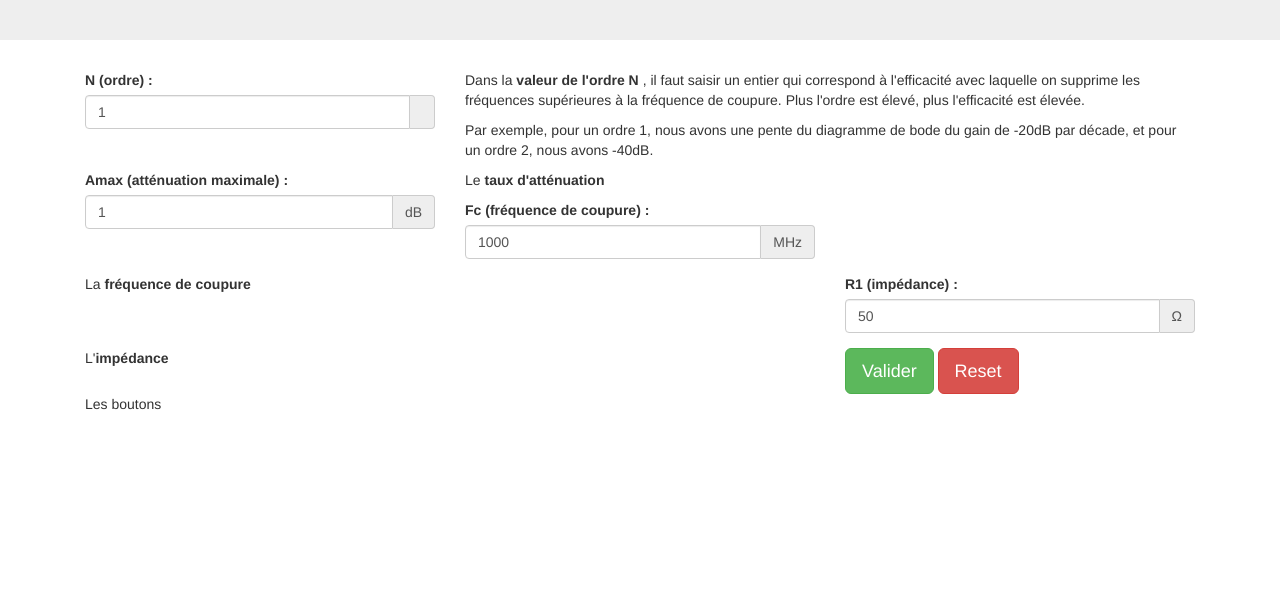
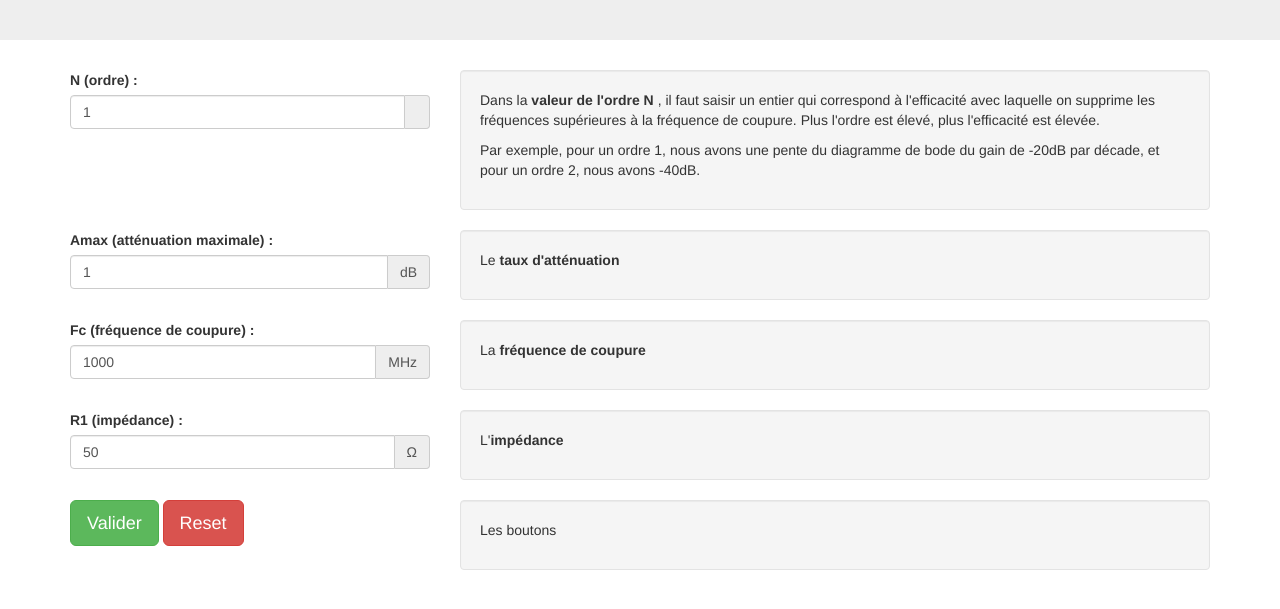
Before and after one commit to hahahafr/username.github.io, a plain HTML site: page Filtres/sources/aide.html in a window 1280 px wide. Shown: the part 205-814 px from the top of the page. Drawn offline with Linux system fonts and the light colour scheme.

Commit message:
modifié :         Filtres/sources/aide.html

```diff
--- a/Filtres/sources/aide.html
+++ b/Filtres/sources/aide.html
@@ -40,7 +40,7 @@
         <!-- contenu de la page -->
         <div class="container">
 
-            <div class="raw">
+            <div class="row">
                 <div class="col-lg-4">
                     <div class="form-group">
                         <label for="inputN"> N (ordre) : </label>
@@ -51,6 +51,7 @@
                     </div>
                 </div>
                 <div  class="col-lg-8">
+                    <div  class="well">
                         <p>
                             Dans la <strong> valeur de l'ordre N </strong>, il faut saisir un entier qui correspond
                             à l'efficacité avec laquelle on supprime les fréquences supérieures à la fréquence de coupure.
@@ -62,8 +63,9 @@
                         </p>
                     </div>
                 </div>
+            </div>
 
-            <div class="raw">
+            <div class="row">
                 <div class="col-lg-4">
                     <div class="form-group">
                         <label for="inputAmax"> Amax (atténuation maximale) : </label>
@@ -74,13 +76,15 @@
                     </div>
                 </div>
                 <div  class="col-lg-8">
+                    <div  class="well">
                         <p>
                             Le <strong>taux d'atténuation</strong>
                         </p>
                     </div>
                 </div>
+            </div>
 
-            <div class="raw">
+            <div class="row">
                 <div class="col-lg-4">
                     <div class="form-group">
                         <label for="inputFreqc"> Fc (fréquence de coupure) : </label>
@@ -91,13 +95,15 @@
                     </div>
                 </div>
                 <div  class="col-lg-8">
+                    <div  class="well">
                         <p>
                             La <strong>fréquence de coupure</strong>
                         </p>
                     </div>
                 </div>
+            </div>
 
-            <div class="raw">
+            <div class="row">
                 <div class="col-lg-4">
                     <div class="form-group">
                         <label for="inputRi"> R1 (impédance) : </label>
@@ -108,21 +114,25 @@
                     </div>
                 </div>
                 <div  class="col-lg-8">
+                    <div  class="well">
                         <p>
                             L'<strong>impédance</strong>
                         </p>
                     </div>
                 </div>
+            </div>
 
-            <div class="raw">
+            <div class="row">
                 <div class="col-lg-4">
                     <input type="button" onclick="main(general);" value="Valider" class="btn btn-lg btn-success">
                     <input type="button" onclick="location.reload();" value="Reset" class=" btn btn-lg btn-danger">
                 </div>
                 <div  class="col-lg-8">
+                    <div  class="well">
                         <p>
                             Les boutons
                         </p>
+                    </div>
                 </div>
             </div>
 
```
Lines whose indentation alone changed are shown as unchanged.
